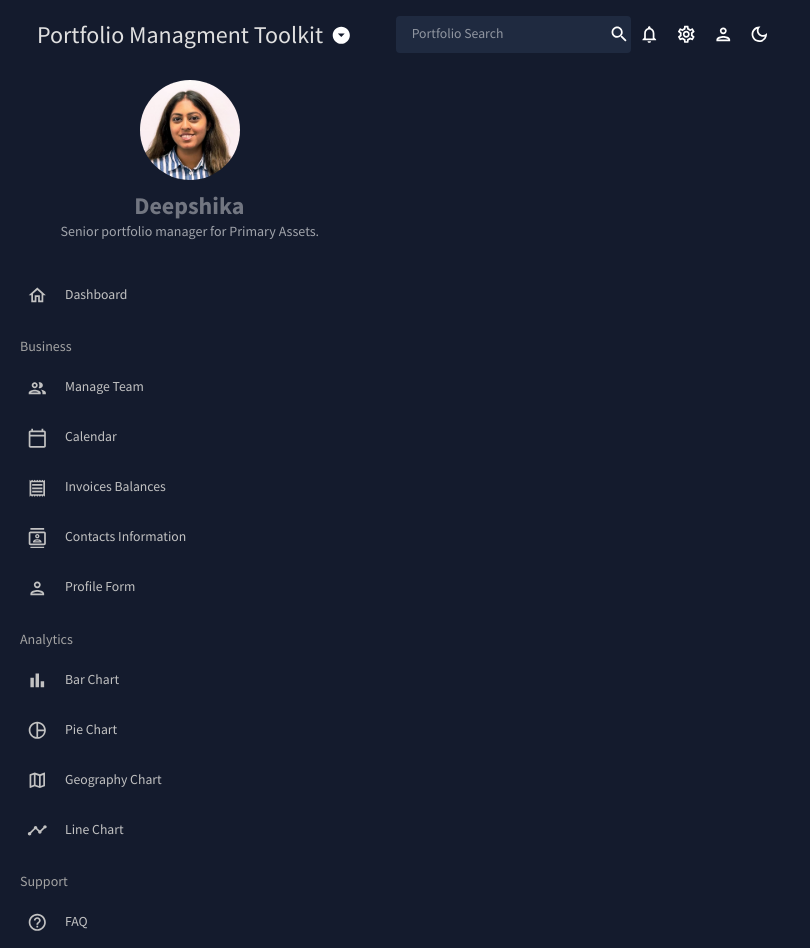
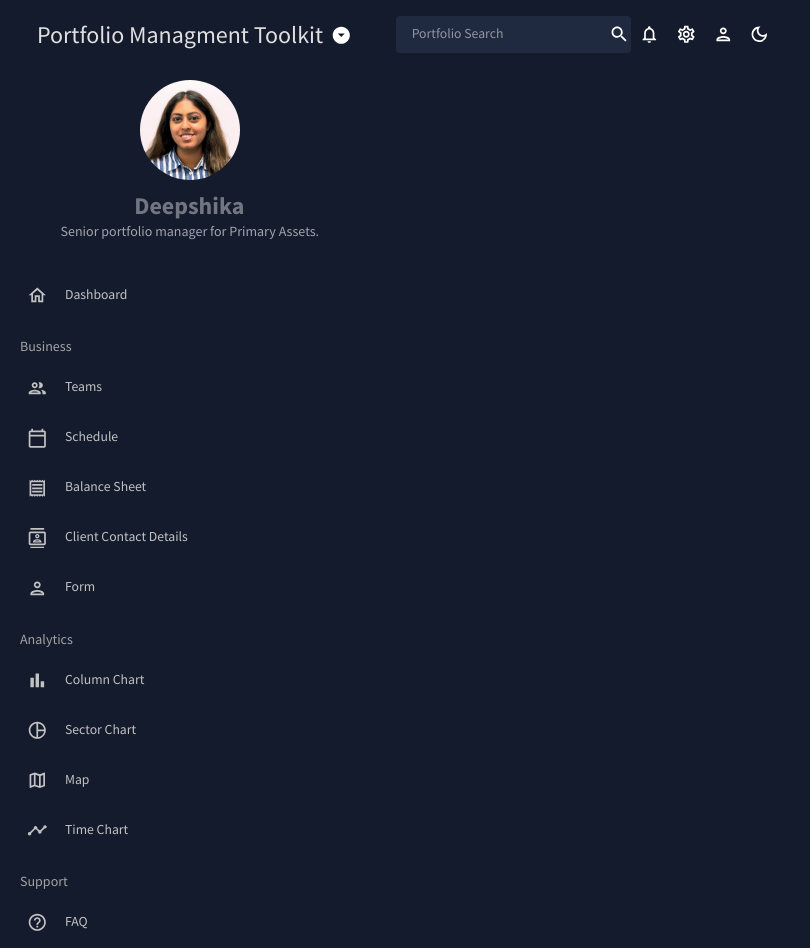
Before and after one commit to DeepshikaReddy/Investment-Profile, a React (Create React App) app: page /bar in a window 1280 px wide. Shown: the whole page, without its empty margins (0-810 px from the left). Built offline with nearby package versions, Linux system fonts and the light colour scheme.

Commit message:
Renamed for Styling

```diff
--- a/src/scenes/global/SideBar.js
+++ b/src/scenes/global/SideBar.js
@@ -121,33 +121,33 @@ setSelected={setSelected}
 
 <Typography variant="h6" color={colors.grey[300]} sx={{m: "15px 0 5px 20px"}}>Business</Typography>
 <SideBarComponent
-title="Manage Team"
+title="Teams"
 to="/team"
 icon={<PeopleOutlinedIcon />}
 selected={selected}
 setSelected={setSelected}/>
 <SideBarComponent
-title="Calendar"
+title="Schedule"
 to="/calendar"
 icon={<CalendarTodayOutlinedIcon />}
 selected={selected}
 setSelected={setSelected}
 />
 <SideBarComponent
-title="Invoices Balances"
+title="Balance Sheet"
 to="/invoices"
 icon={<ReceiptOutlinedIcon />}
 selected={selected}
 setSelected={setSelected}
 />
 <SideBarComponent
-title="Contacts Information"
+title="Client Contact Details"
 to="/contacts"
 icon={<ContactsOutlinedIcon />}
 selected={selected}
 setSelected={setSelected}/>
 <SideBarComponent
-title="Profile Form"
+title="Form "
 to="/form"
 icon={<PersonOutlinedIcon />}
 selected={selected}
@@ -156,28 +156,28 @@ setSelected={setSelected}
 
 <Typography variant="h6" color={colors.grey[300]} sx={{m: "15px 0 5px 20px"}}>Analytics</Typography>
 <SideBarComponent
-title="Bar Chart"
+title="Column Chart"
 to="/bar"
 icon={<BarChartOutlinedIcon />}
 selected={selected}
 setSelected={setSelected}
 />
 <SideBarComponent
-title="Pie Chart"
+title="Sector Chart"
 to="/pie"
 icon={<PieChartOutlineOutlinedIcon />}
 selected={selected}
 setSelected={setSelected}
 />
 <SideBarComponent
-title="Geography Chart"
+title="Map"
 to="/geography"
 icon={<MapOutlinedIcon />}
 selected={selected}
 setSelected={setSelected}
 />
 <SideBarComponent
-title="Line Chart"
+title="Time Chart"
 to="/line"
 icon={<TimelineOutlinedIcon />}
 selected={selected}
```
